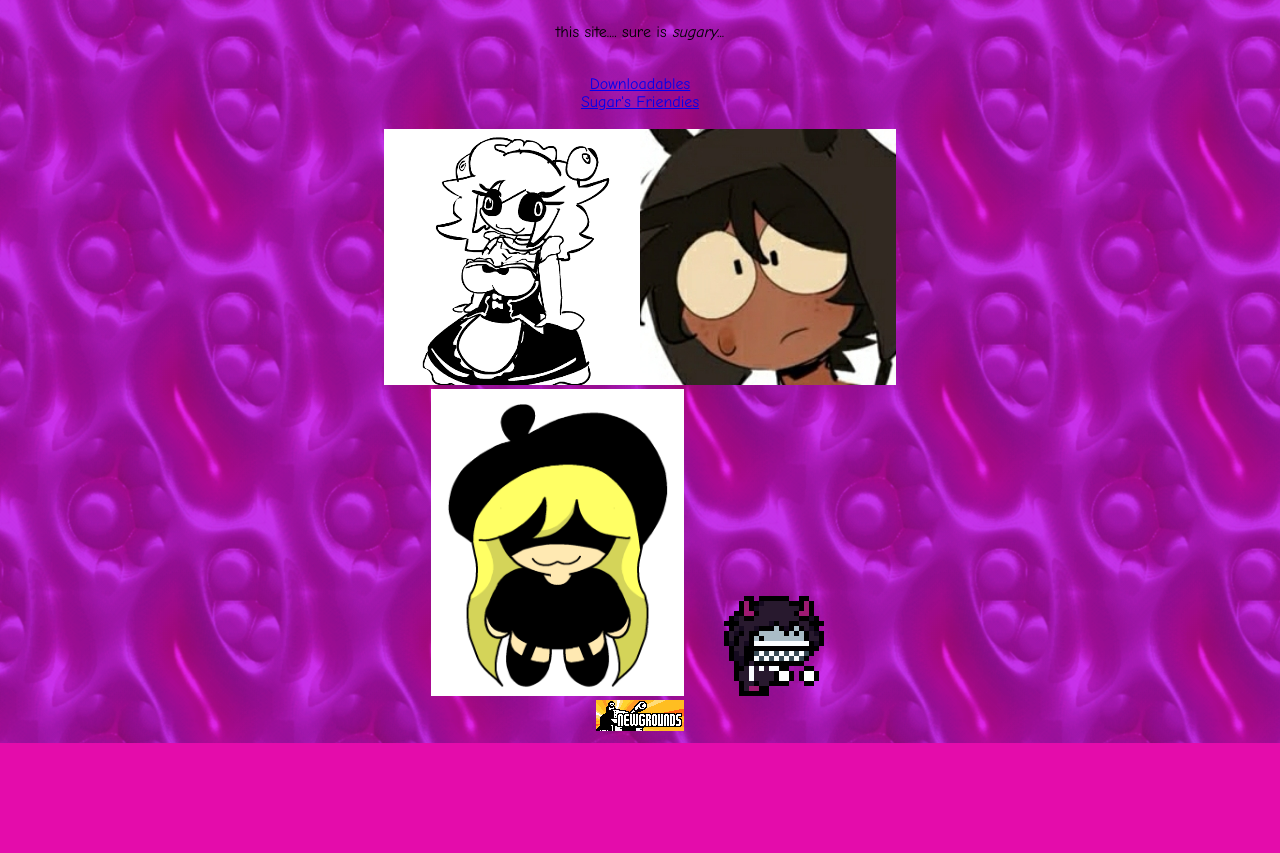
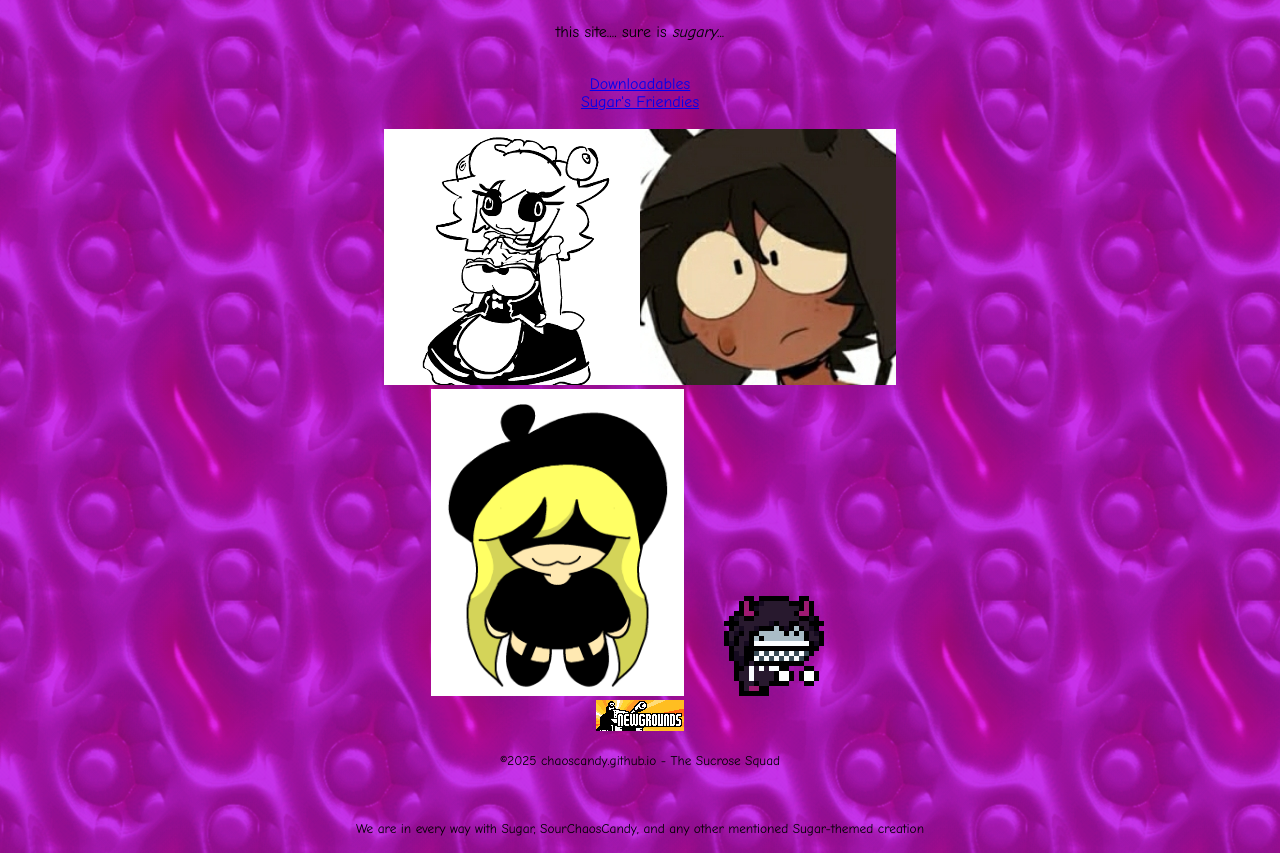
Before and after one commit to ChaosCandy/Sugar_Website, a plain HTML site: page index.html in a window 1280 px wide. Shown: the part 128-981 px from the top of the page. Before the commit the page ends 871 px from the top, so only its background shows below. Drawn offline with Linux system fonts and the light colour scheme.

Commit message:
Made copyright date thingy for the funnies

```diff
--- a/index.html
+++ b/index.html
@@ -19,7 +19,9 @@
 		<image src="assets/omega.png" style="width: 20%;" title="omega told me to add this"/>
 		<image src="assets/mayodenoche.gif" title="maya told me to add this too"/>
 		</br>
-		<a href="https://sourchaoscandy.newgrounds.com/"><image src="assets/88x31s/newgrounds.gif"></a>
+		<a href="https://sourchaoscandy.newgrounds.com/"><image src="assets/88x31s/newgrounds.gif"></a><br>
+		<p><small>©2025 chaoscandy.github.io - The Sucrose Squad</small></p><br>
+		<p><small>We are in every way with Sugar, SourChaosCandy, and any other mentioned Sugar-themed creation</small></p>
 		</center>
 	</body>
 </html>
```
